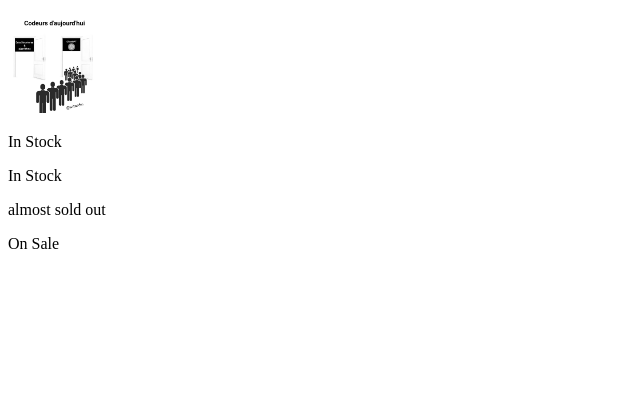
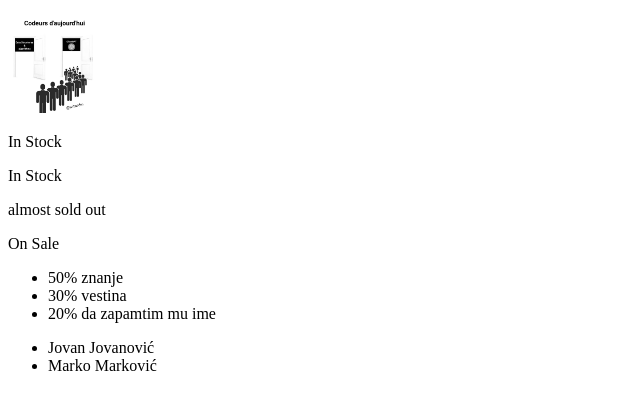
Before and after one commit to zeljobers/vue_test, a plain HTML site: page index.html in a window 1280 px wide. Shown: the part 101-510 px from the top of the page, without its empty margins (0-640 px from the left). Drawn offline with nearby package versions, Linux system fonts and the light colour scheme.

Commit message:
list rendering

```diff
--- a/index.html
+++ b/index.html
@@ -34,6 +34,15 @@
 
         <p v-show="onSale">On Sale</p>
 
+        <ul>
+            <li v-for="detail in details">{{detail}}</li>
+
+        </ul>
+
+        <ul>
+            <li v-for="v in varijante" :key="v.id">{{v.ime}} {{v.prezime}}</li>
+            <!-- za sada nije vidljiv uticaj, ali pružaju se pogodnosti poboljšanja performanse i kasnije će biti od koristi pri animacijama -->
+        </ul>
     </div>
 
     <script src="./main.js"></script>
--- a/main.js
+++ b/main.js
@@ -10,6 +10,12 @@ const app = Vue.createApp({
             inStock: true,
             inventory : 1,
             onSale: true,
+            details: ['50% znanje', "30% vestina", "20% da zapamtim mu ime"],
+            varijante: [
+                {id: 1, ime: "Jovan", prezime: "Jovanović"},
+                {id:2, ime: "Marko", prezime: "Marković"},
+
+            ],
         }
     }
 
```
